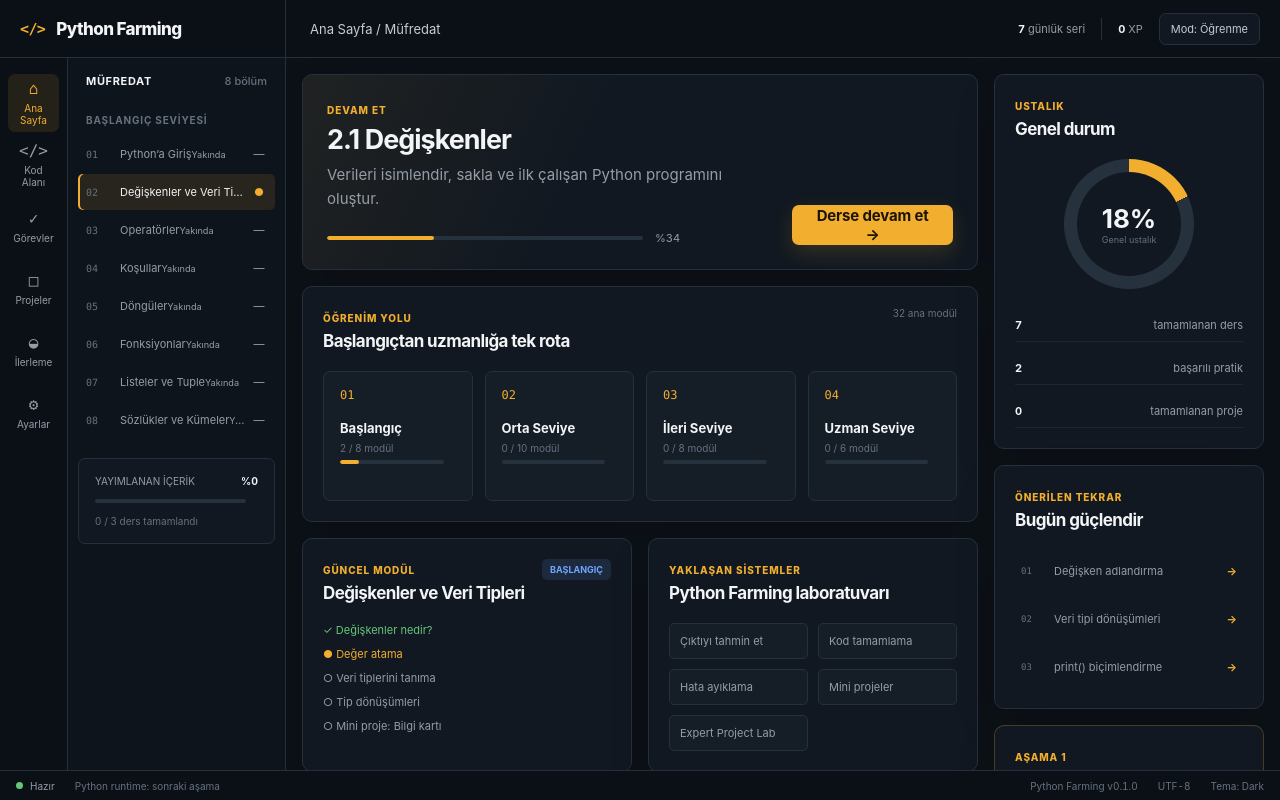
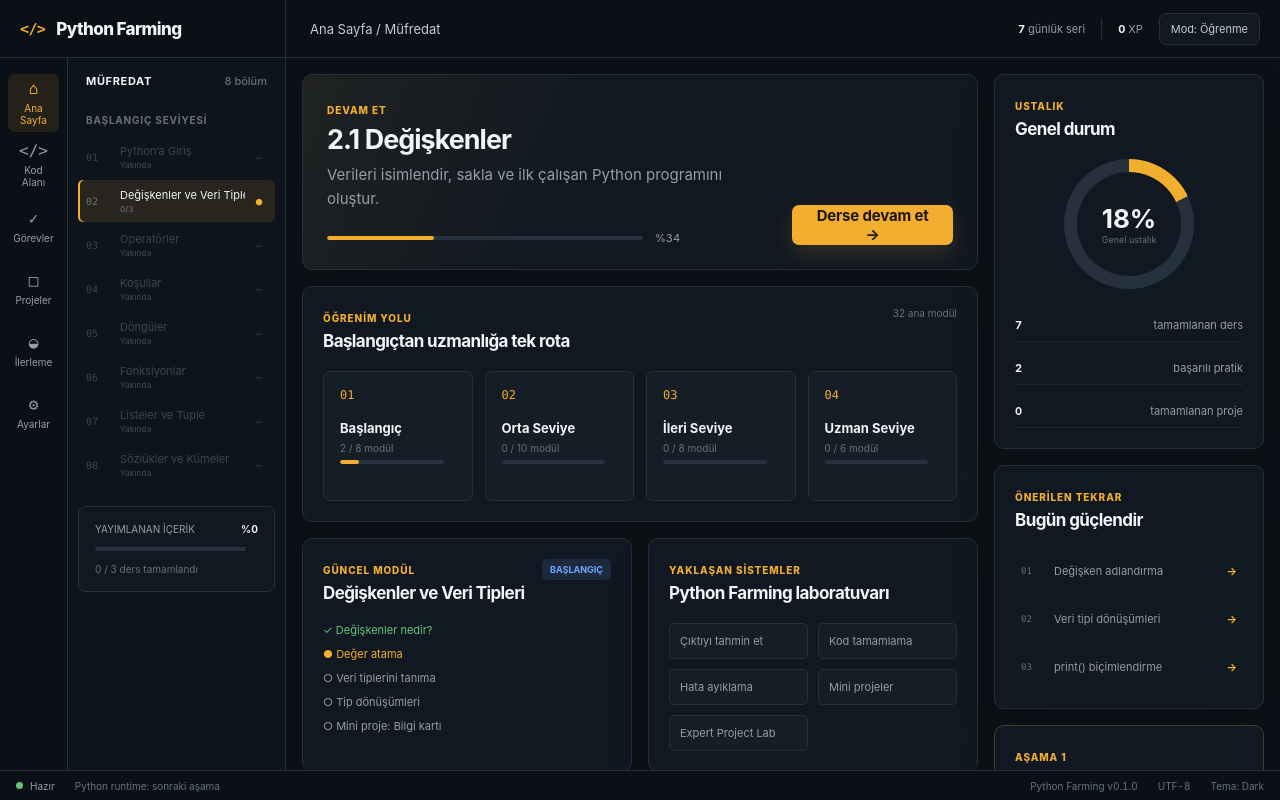
Before and after one commit to Akerem-dev/python-farming, a React (Vite) app: page / in a window 1280 px wide. Built offline with nearby package versions, Linux system fonts and the light colour scheme.

Commit message:
style: add module lock and completion states

```diff
--- a/src/components/navigation/CurriculumSidebar.module.css
+++ b/src/components/navigation/CurriculumSidebar.module.css
@@ -51,7 +51,7 @@
 
 .row {
   width: 100%;
-  min-height: 36px;
+  min-height: 42px;
   display: grid;
   grid-template-columns: 28px minmax(0, 1fr) 16px;
   align-items: center;
@@ -68,7 +68,7 @@
 }
 
 .row:not(:disabled):hover {
-  background: rgba(255, 255, 255, 0.035);
+  background: var(--color-surface-hover);
   color: var(--color-text-primary);
 }
 
@@ -83,7 +83,8 @@
   box-shadow: inset 2px 0 0 var(--color-accent);
 }
 
-.done .state {
+.completed .state,
+.completed small {
   color: var(--color-success);
 }
 
@@ -92,13 +93,15 @@
   color: var(--color-accent);
 }
 
-.locked {
+.locked,
+.coming-soon {
   color: var(--color-text-dim);
   cursor: not-allowed;
+  opacity: 0.68;
 }
 
-.locked:disabled {
-  opacity: 1;
+.coming-soon {
+  opacity: 0.52;
 }
 
 .number {
@@ -109,13 +112,23 @@
 
 .title {
   min-width: 0;
+  display: grid;
+  gap: 2px;
   overflow: hidden;
   text-overflow: ellipsis;
   white-space: nowrap;
 }
 
+.title small {
+  color: var(--color-text-dim);
+  font-size: 8px;
+  font-weight: 500;
+  letter-spacing: 0.02em;
+}
+
 .state {
   text-align: center;
+  font-family: var(--font-mono);
 }
 
 .progressBox {
```
